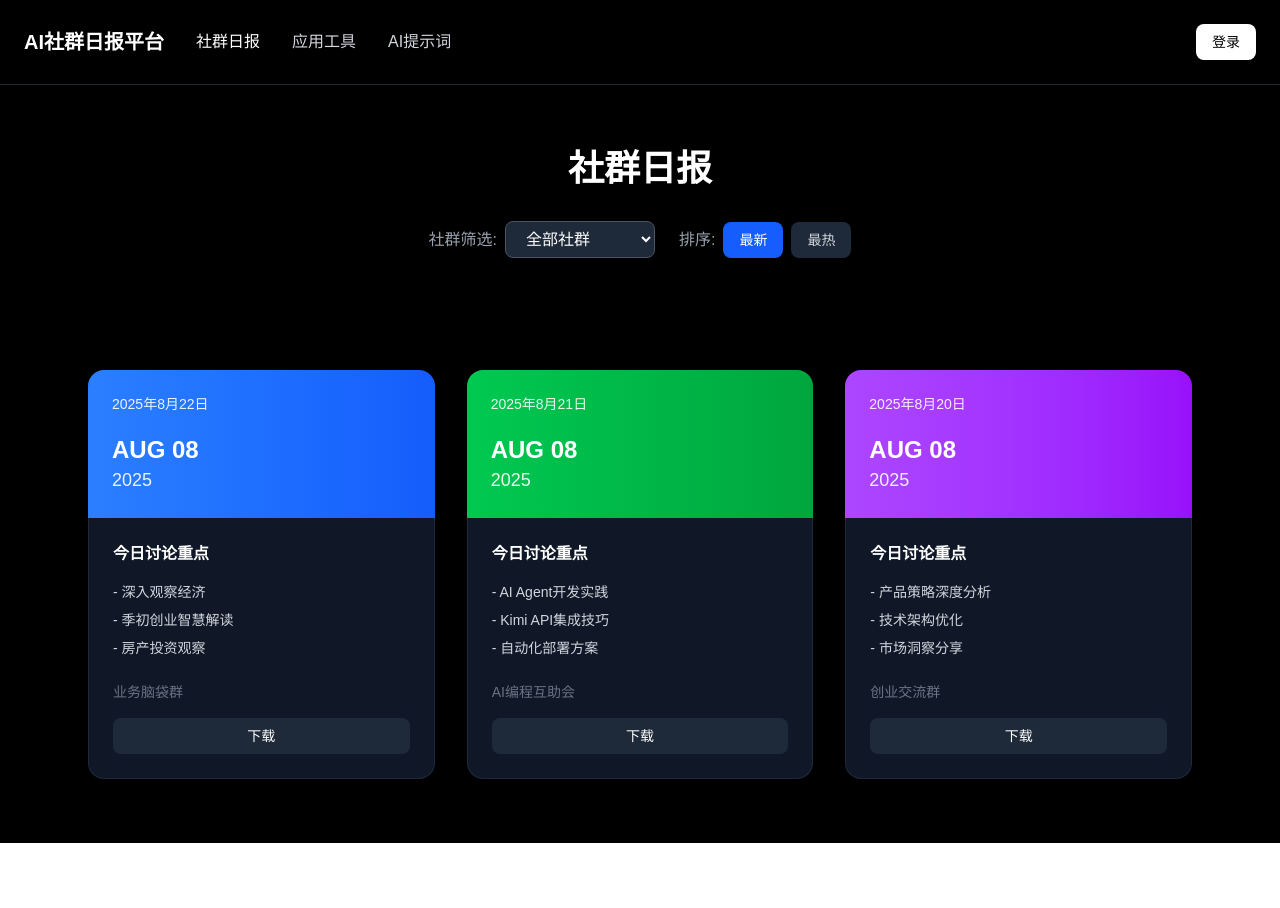
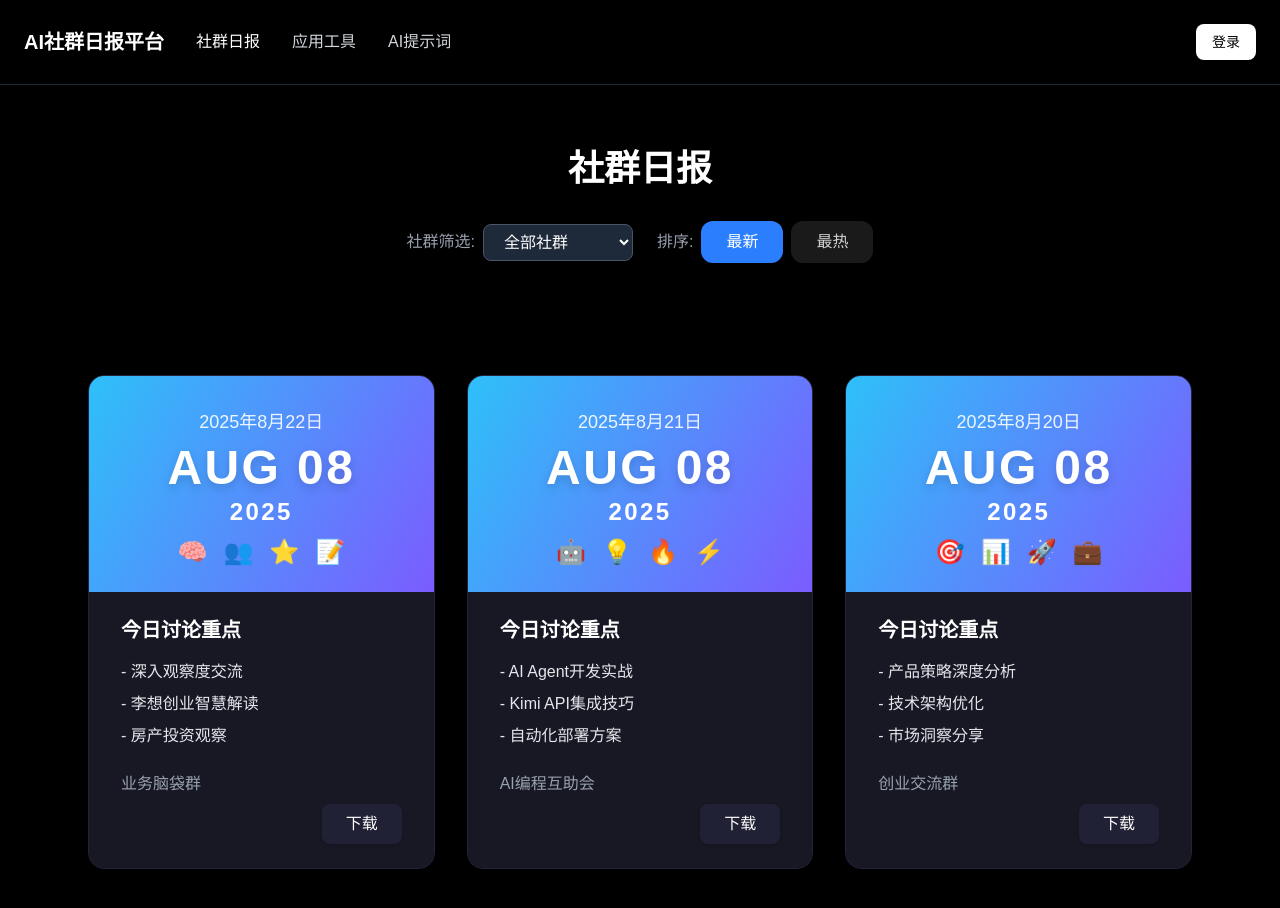
Before and after one commit to ZMKC808/ai-report-website, a Next.js app: page /reports in a window 1280 px wide. Shown: the top 908 px of the page. Before the commit the page ends 843 px from the top, so only its background shows below. Built offline with nearby package versions, Linux system fonts and the light colour scheme.

Commit message:
Initial commit for AI report website

```diff
--- a/src/app/reports/page.tsx
+++ b/src/app/reports/page.tsx
@@ -11,17 +11,17 @@ export default function ReportsPage() {
       id: 1,
       date: "2025年8月22日",
       title: "今日讨论重点",
-      summary: ["深入观察经济", "季初创业智慧解读", "房产投资观察"],
+      summary: ["深入观察度交流", "李想创业智慧解读", "房产投资观察"],
       group: "业务脑袋群",
-      bgColor: "from-blue-500 to-blue-600"
+      gradient: "bg-[linear-gradient(120deg,_#2ec0f9_0%,_#7b5cff_100%)]"
     },
     {
       id: 2,
       date: "2025年8月21日",
       title: "今日讨论重点",
-      summary: ["AI Agent开发实践", "Kimi API集成技巧", "自动化部署方案"],
+      summary: ["AI Agent开发实战", "Kimi API集成技巧", "自动化部署方案"],
       group: "AI编程互助会",
-      bgColor: "from-green-500 to-green-600"
+      gradient: "bg-[linear-gradient(120deg,_#1fd1a6_0%,_#1fa2ff_100%)]"
     },
     {
       id: 3,
@@ -29,7 +29,7 @@ export default function ReportsPage() {
       title: "今日讨论重点",
       summary: ["产品策略深度分析", "技术架构优化", "市场洞察分享"],
       group: "创业交流群",
-      bgColor: "from-purple-500 to-purple-600"
+      gradient: "bg-[linear-gradient(120deg,_#ff61d2_0%,_#fe9090_100%)]"
     }
   ];
 
@@ -81,20 +81,20 @@ export default function ReportsPage() {
             <div className="flex gap-2">
               <button
                 onClick={() => setSortBy("最新")}
-                className={`px-4 py-2 rounded-lg text-sm transition-colors ${
+                className={`px-6 py-2 rounded-xl text-base font-medium transition-all shadow-sm border border-transparent focus:outline-none focus:ring-2 focus:ring-blue-400/60 ${
                   sortBy === "最新"
-                    ? "bg-blue-600 text-white"
-                    : "bg-gray-800 text-gray-300 hover:bg-gray-700"
+                    ? "bg-blue-500 text-white shadow-lg"
+                    : "bg-white/10 text-white/80 hover:bg-white/20"
                 }`}
               >
                 最新
               </button>
               <button
                 onClick={() => setSortBy("最热")}
-                className={`px-4 py-2 rounded-lg text-sm transition-colors ${
+                className={`px-6 py-2 rounded-xl text-base font-medium transition-all shadow-sm border border-transparent focus:outline-none focus:ring-2 focus:ring-blue-400/60 ${
                   sortBy === "最热"
-                    ? "bg-blue-600 text-white"
-                    : "bg-gray-800 text-gray-300 hover:bg-gray-700"
+                    ? "bg-blue-500 text-white shadow-lg"
+                    : "bg-white/10 text-white/80 hover:bg-white/20"
                 }`}
               >
                 最热
@@ -104,50 +104,43 @@ export default function ReportsPage() {
         </div>
       </div>
 
-      {/* 日报卡片 */}
+      {/* 日报卡片 - 高级渐变风格 */}
       <div className="max-w-6xl mx-auto px-6 pb-16">
         <div className="grid grid-cols-3 gap-8">
-          {mockReports.map((report) => (
+          {mockReports.map((report, idx) => (
             <Link key={report.id} href={`/report/${report.id}`}>
-              <div className="cursor-pointer group">
-                {/* 卡片头部 - 彩色渐变区域 */}
-                <div className={`bg-gradient-to-r ${report.bgColor} p-6 rounded-t-2xl`}>
-                  <div className="flex justify-between items-start mb-4">
-                    <span className="text-white text-sm opacity-90">{report.date}</span>
-                    <div className="flex gap-2 text-white opacity-90">
-                      <div className="w-6 h-6 flex items-center justify-center"></div>
-                      <div className="w-6 h-6 flex items-center justify-center"></div>
-                      <div className="w-6 h-6 flex items-center justify-center"></div>
-                      <div className="w-6 h-6 flex items-center justify-center"></div>
-                    </div>
-                  </div>
-
-                  <div className="text-white">
-                    <div className="text-2xl font-bold">
-                      AUG {report.date.split("月")[0].split("年")[1].padStart(2, "0")}
-                    </div>
-                    <div className="text-lg opacity-90">
-                      {report.date.split("年")[0]}
+              <div className="cursor-pointer group rounded-2xl overflow-hidden shadow-xl bg-[#181926]/80 border border-[#23243a] transition-all hover:scale-[1.025]">
+                {/* 卡片头部 - 高级渐变色 */}
+                <div className={`${report.gradient} p-8 pb-4 !bg-[linear-gradient(120deg,_#2ec0f9_0%,_#7b5cff_100%)]`}>
+                  <div className="flex flex-col items-center justify-center">
+                    <span className="text-white text-lg opacity-90 mb-2">{report.date}</span>
+                    <div className="text-5xl font-extrabold tracking-wider mb-1 drop-shadow-lg">AUG {report.date.split("月")[0].split("年")[1].padStart(2, "0")}</div>
+                    <div className="text-2xl font-bold mb-2 tracking-widest">2025</div>
+                    {/* 图标区 */}
+                    <div className="flex gap-4 text-2xl justify-center mb-2">
+                      {idx === 0 && (<><span>🧠</span><span>👥</span><span>⭐</span><span>📝</span></>)}
+                      {idx === 1 && (<><span>🤖</span><span>💡</span><span>🔥</span><span>⚡</span></>)}
+                      {idx === 2 && (<><span>🎯</span><span>📊</span><span>🚀</span><span>💼</span></>)}
                     </div>
                   </div>
                 </div>
-
-                {/* 卡片底部 - 黑色内容区域 */}
-                <div className="bg-gray-900 border border-gray-800 border-t-0 rounded-b-2xl p-6 group-hover:bg-gray-800 transition-colors">
-                  <h3 className="text-white font-bold mb-4">{report.title}</h3>
+                {/* 卡片底部 - 半透明黑色内容区域 */}
+                <div className="bg-[#181926]/80 px-8 py-6">
+                  <h3 className="text-white font-bold text-xl mb-4">{report.title}</h3>
                   <div className="space-y-2 mb-6">
                     {report.summary.map((item, index) => (
-                      <div key={index} className="text-gray-300 text-sm">
+                      <div key={index} className="text-gray-200 text-base">
                         - {item}
                       </div>
                     ))}
                   </div>
-                  <div className="text-gray-500 text-sm">{report.group}</div>
-
+                  <div className="text-gray-400 text-base mb-2">{report.group}</div>
                   {/* 下载按钮 */}
-                  <button className="w-full mt-4 bg-gray-800 hover:bg-gray-700 text-white py-2 rounded-lg text-sm transition-colors">
-                    下载
-                  </button>
+                  <div className="flex justify-end">
+                    <button className="bg-[#23243a]/80 hover:bg-[#23243a]/90 text-white px-6 py-2 rounded-lg text-base transition-colors shadow">
+                      下载
+                    </button>
+                  </div>
                 </div>
               </div>
             </Link>
--- a/src/app/tools/page.tsx
+++ b/src/app/tools/page.tsx
@@ -13,7 +13,7 @@ export default function ToolsPage() {
       category: "数据分析",
       tags: ["微信", "数据分析", "报告生成"],
       status: "运行中",
-      bgColor: "from-blue-500 to-blue-600"
+      gradient: "bg-gradient-to-br from-[#23243a]/80 to-[#23243a]/60"
     },
     {
       id: 2,
@@ -22,7 +22,7 @@ export default function ToolsPage() {
       category: "AI工具",
       tags: ["AI", "文本处理", "自动总结"],
       status: "运行中",
-      bgColor: "from-green-500 to-green-600"
+      gradient: "bg-gradient-to-br from-[#23243a]/80 to-[#23243a]/60"
     },
     {
       id: 3,
@@ -31,7 +31,7 @@ export default function ToolsPage() {
       category: "文档工具",
       tags: ["模板", "报告", "自动化"],
       status: "运行中",
-      bgColor: "from-purple-500 to-purple-600"
+      gradient: "bg-gradient-to-br from-[#23243a]/80 to-[#23243a]/60"
     },
     {
       id: 4,
@@ -40,7 +40,7 @@ export default function ToolsPage() {
       category: "可视化",
       tags: ["图表", "可视化", "数据"],
       status: "开发中",
-      bgColor: "from-orange-500 to-orange-600"
+      gradient: "bg-gradient-to-br from-[#23243a]/80 to-[#23243a]/60"
     },
     {
       id: 5,
@@ -49,7 +49,7 @@ export default function ToolsPage() {
       category: "DevOps",
       tags: ["部署", "自动化", "CI/CD"],
       status: "测试中",
-      bgColor: "from-red-500 to-red-600"
+      gradient: "bg-gradient-to-br from-[#23243a]/80 to-[#23243a]/60"
     },
     {
       id: 6,
@@ -58,7 +58,7 @@ export default function ToolsPage() {
       category: "开发工具",
       tags: ["API", "管理", "测试"],
       status: "运行中",
-      bgColor: "from-teal-500 to-teal-600"
+      gradient: "bg-gradient-to-br from-[#23243a]/80 to-[#23243a]/60"
     }
   ];
 
@@ -114,59 +114,43 @@ export default function ToolsPage() {
         </div>
       </div>
 
-      {/* 工具卡片网格 */}
+      {/* 工具卡片网格 - 简洁低饱和度风格 */}
       <div className="max-w-6xl mx-auto px-6 pb-16">
         <div className="grid grid-cols-3 gap-8">
           {filteredTools.map((tool) => (
             <Link key={tool.id} href={`/tool/${tool.id}`}>
-              <div className="cursor-pointer group">
-                {/* 卡片头部 - 彩色渐变区域 */}
-                <div className={`bg-gradient-to-r ${tool.bgColor} p-6 rounded-t-2xl`}>
-                  <div className="flex justify-between items-start mb-4">
+              <div className="cursor-pointer group rounded-2xl overflow-hidden shadow-xl border border-[#23243a] bg-[#181926]/70 transition-all hover:scale-[1.025]">
+                {/* 卡片头部 - 低调渐变色 */}
+                <div className={`${tool.gradient} p-7 pb-4`}>
+                  <div className="flex justify-between items-start mb-2">
                     <span className={`text-xs px-2 py-1 rounded-full ${
-                      tool.status === "运行中" ? "bg-green-500" :
-                      tool.status === "开发中" ? "bg-yellow-500" :
-                      "bg-blue-500"
-                    } text-white`}>
-                      {tool.status}
-                    </span>
-                    <div className="flex gap-2 text-white opacity-90">
-                      <div className="w-6 h-6 flex items-center justify-center"></div>
-                      <div className="w-6 h-6 flex items-center justify-center"></div>
-                    </div>
+                      tool.status === "运行中" ? "bg-green-500/80" :
+                      tool.status === "开发中" ? "bg-yellow-500/80" :
+                      "bg-blue-500/80"
+                    } text-white`}>{tool.status}</span>
                   </div>
-
                   <div className="text-white">
-                    <div className="text-xl font-bold mb-2">
-                      {tool.name}
-                    </div>
-                    <div className="text-sm opacity-90">
-                      {tool.category}
-                    </div>
+                    <div className="text-xl font-bold mb-1">{tool.name}</div>
+                    <div className="text-sm opacity-80">{tool.category}</div>
                   </div>
                 </div>
-
-                {/* 卡片底部 - 黑色内容区域 */}
-                <div className="bg-gray-900 border border-gray-800 border-t-0 rounded-b-2xl p-6 group-hover:bg-gray-800 transition-colors">
-                  <p className="text-gray-300 text-sm mb-4 leading-relaxed">
-                    {tool.description}
-                  </p>
-
+                {/* 卡片底部 - 半透明深色内容区域 */}
+                <div className="bg-[#181926]/80 border-t border-[#23243a] rounded-b-2xl px-7 py-6 group-hover:bg-[#23243a]/80 transition-colors">
+                  <p className="text-gray-200 text-sm mb-4 leading-relaxed">{tool.description}</p>
                   {/* 标签 */}
                   <div className="flex flex-wrap gap-2 mb-6">
                     {tool.tags.map((tag, index) => (
-                      <span key={index} className="bg-gray-800 text-gray-300 text-xs px-2 py-1 rounded">
+                      <span key={index} className="bg-[#23243a]/80 text-gray-300 text-xs px-2 py-1 rounded">
                         {tag}
                       </span>
                     ))}
                   </div>
-
                   {/* 操作按钮 */}
                   <div className="flex gap-2">
-                    <button className="flex-1 bg-blue-600 hover:bg-blue-700 text-white py-2 rounded-lg text-sm transition-colors">
+                    <button className="flex-1 bg-[#23243a]/80 hover:bg-[#23243a]/90 text-white py-2 rounded-lg text-sm transition-colors shadow">
                       使用工具
                     </button>
-                    <button className="px-3 bg-gray-800 hover:bg-gray-700 text-gray-300 py-2 rounded-lg text-sm transition-colors">
+                    <button className="px-3 bg-[#23243a]/60 hover:bg-[#23243a]/80 text-gray-300 py-2 rounded-lg text-sm transition-colors">
                       详情
                     </button>
                   </div>
```
